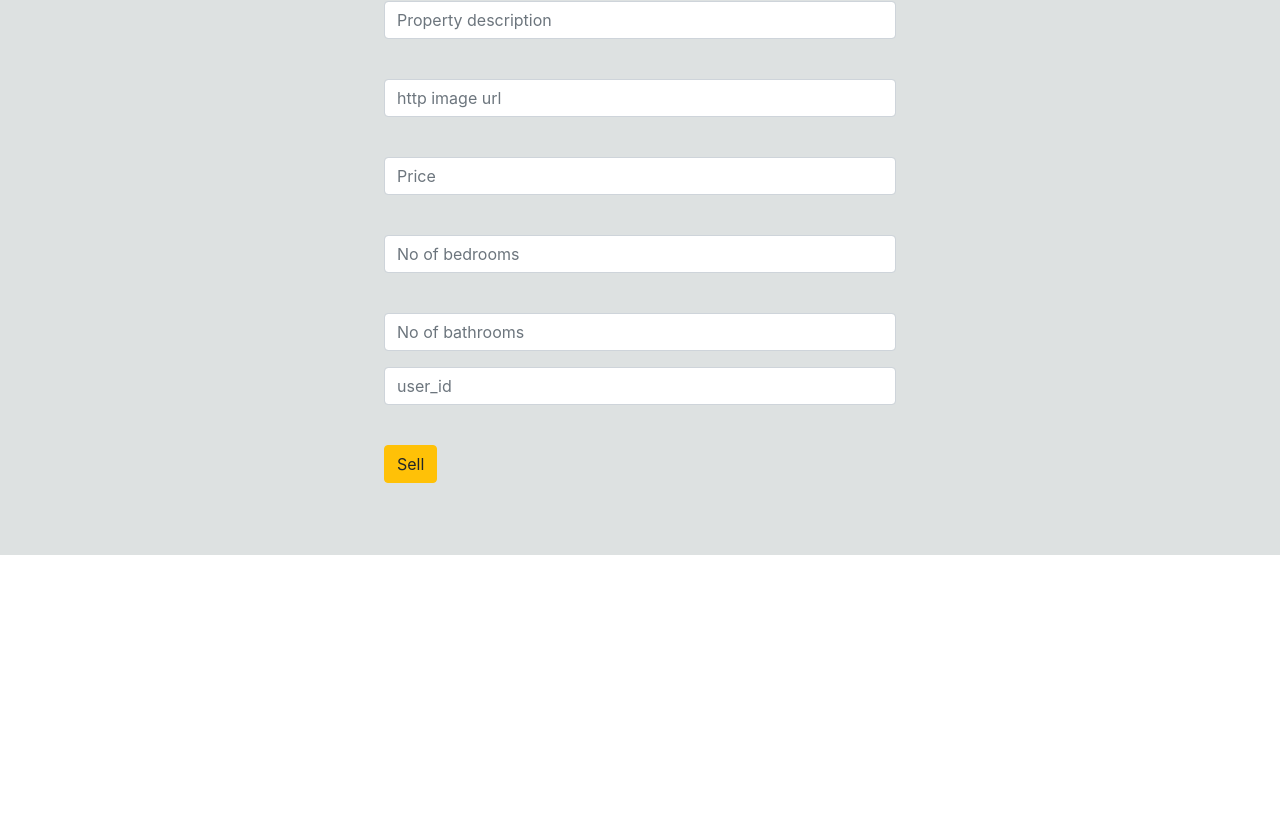
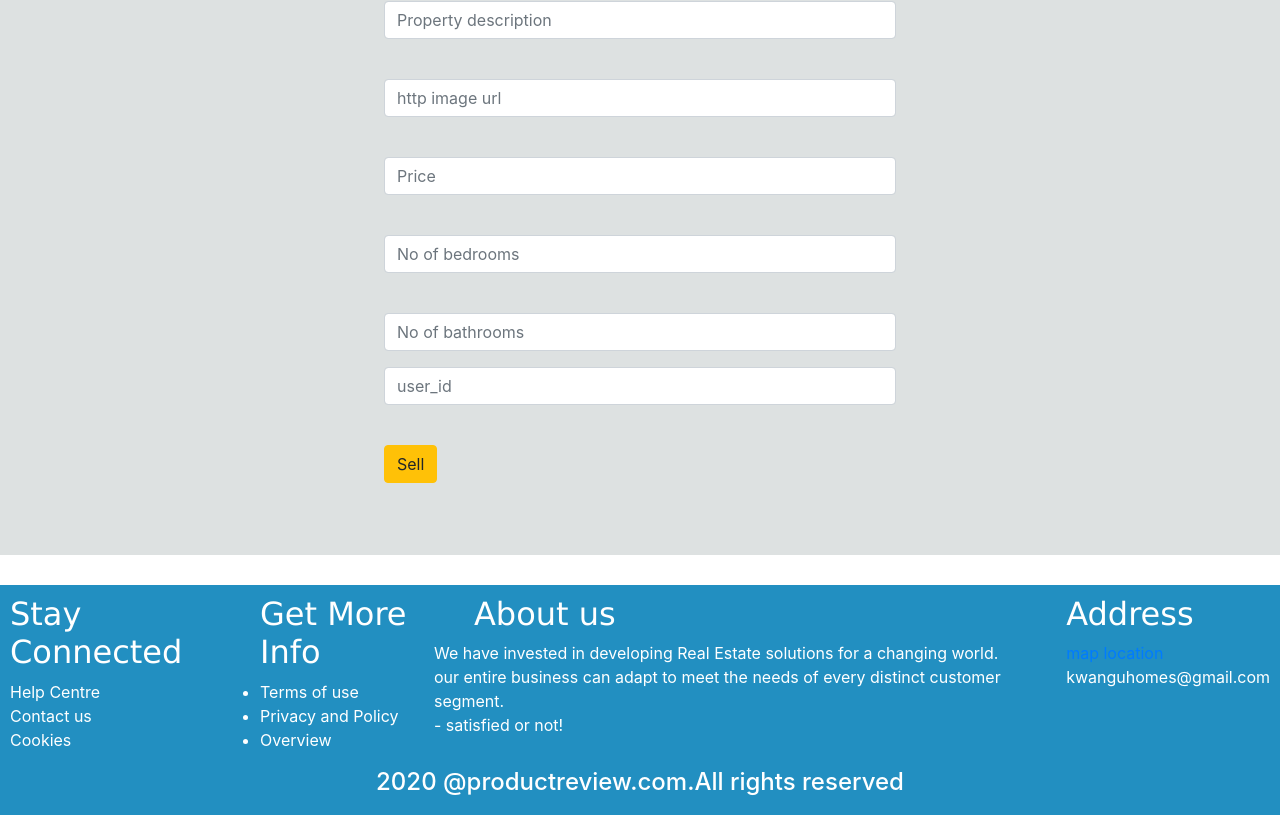
Before and after one commit to evansochieng/kwangu-app, a React (Create React App) app in the folder client/: page /new in a window 1280 px wide. Shown: the part 259-1074 px from the top of the page. Before the commit the page ends 814 px from the top, so only its background shows below. Built offline with nearby package versions, Linux system fonts and the light colour scheme.

Commit message:
add footer

```diff
--- /dev/null
+++ b/client/src/components/Footer.js
@@ -0,0 +1,52 @@
+import React from 'react'
+
+function Footer() {
+  return (
+    <div>
+      <div className="footer">
+        <div className="foo">
+          <div className="footer-rows">
+            <h2 className="h-footer">Stay Connected</h2>
+            <ul>
+              <li>Help Centre</li>
+              <li> Contact us</li>
+              <li>Cookies</li>
+            </ul>
+          </div>
+          <div className="footer-rows">
+            <h2 className="h-footer">Get More Info</h2>
+            <ul>
+              <li>Terms of use</li>
+              <li>Privacy and Policy</li>
+              <li>Overview</li>
+            </ul>
+          </div>
+          <div className="footer-rows">
+            <h2 className="h-footer">About us</h2>
+            <p id="p-about">
+              We have invested in developing Real Estate solutions for a
+              changing world.
+              <br />
+              our entire business can adapt to meet the needs of every distinct
+                          customer segment.
+              <br/>            - satisfied or not!
+            </p>
+          </div>
+          <div className="footer-rows">
+            <h2 className="h-footer">Address</h2>
+            <address>
+              <a href="location">map location</a>
+              <p id="p-abouts">kwanguhomes@gmail.com</p>
+            </address>
+          </div>
+        </div>
+
+        <div className="rights">
+          <h4>2020 @productreview.com.All rights reserved</h4>
+        </div>
+      </div>
+    </div>
+  );
+}
+
+export default Footer
--- a/client/src/components/Render.js
+++ b/client/src/components/Render.js
@@ -4,6 +4,7 @@ import App from "./App";
 import { BrowserRouter, Routes, Route } from "react-router-dom";
 import Showproperty from "./Showproperty";
 import AddtoHomes from "./AddtoHomes";
+import Footer from "./Footer";
 
 function Render() {
 
@@ -25,6 +26,7 @@ function Render() {
           <Route path="/new" element={<AddtoHomes/>}></Route>
         </Routes>
       </BrowserRouter>
+      <Footer/>
     </div>
   );
 }
--- a/client/src/index.css
+++ b/client/src/index.css
@@ -98,3 +98,37 @@ img{
 #pri{
   margin-left: 10%;
 }
+
+/* footer */
+.footer{
+  background-color: #228fc1;
+  color: White;
+  margin-top: 30px;
+  padding: 10px;
+}
+.foo{
+  display: flex;
+  justify-content: space-evenly;
+}
+.rows{
+  flex-direction: column;
+  margin-left: 5%;
+  width: 100%;
+}
+.rights{
+  display: flex;
+  justify-content: center;
+}
+.h-footer{
+  font-family:Verdana, Geneva, Tahoma, sans-serif
+}
+#p-about{
+  color: white;
+  margin-left: -40px;
+  font-size: 16px;
+}
+#p-abouts{
+  color: white;
+  margin-left: 0px;
+  font-size: 16px;
+}
```
